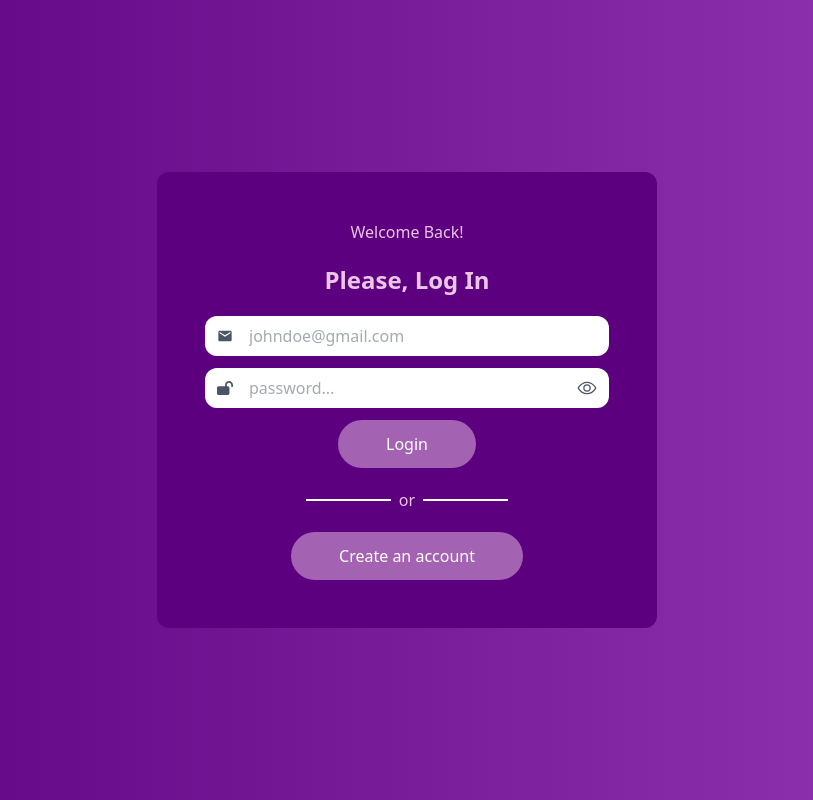
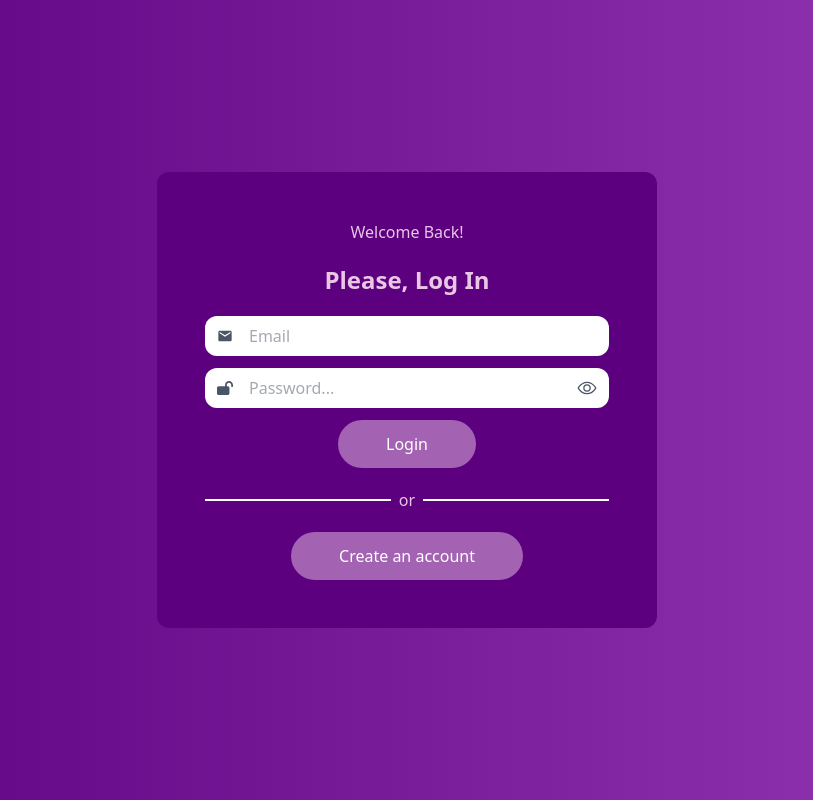
Before and after one commit to Chartine02/SpeakUp, a React (Vite) app: page /login in a window 1280 px wide. Shown: the whole page, without its empty margins (233-1046 px from the left). Built offline with nearby package versions, Linux system fonts and the light colour scheme; no server answers; a web font is replaced by a local one.

Commit message:
fix: user authentication

```diff
--- a/src/pages/auth/Login.tsx
+++ b/src/pages/auth/Login.tsx
@@ -1,110 +1,123 @@
 import { useNavigate } from "react-router";
+import { useForm } from "react-hook-form";
+import { zodResolver } from "@hookform/resolvers/zod";
+import { useState } from "react";
+import { MdEmail } from "react-icons/md";
+import { FaLockOpen } from "react-icons/fa6";
+import { LoginFormData, loginSchema } from "../../schema";
+import Routes from "../../routes";
 import Button from "../../components/Button";
 import Input from "../../components/Input";
 import Wrapper from "./Wrapper";
-import Routes from "../../routes";
-import { useForm } from "react-hook-form";
-import { zodResolver } from "@hookform/resolvers/zod";
-import { LoginFormData, loginSchema } from "../../schema";
-import { MdEmail } from "react-icons/md";
-import { FaLockOpen } from "react-icons/fa6";
-// import { users } from "../../data/users";
-import { useState } from "react";
-import axios from "axios";
 
 const Login = () => {
   const navigate = useNavigate();
-  const [loginError, setLoginError] = useState<string | null>(null);
-
-  // const user= async() => {
-  //   const response = await axios.get("https://speak-up-backend.onrender.com/user")
-  //   console.log(response.data)
-  // }
-  // user()
+  const [success, setSuccess] = useState(false);
+  const [error, setError] = useState<string | null>(null);
 
   const {
     register,
     handleSubmit,
     formState: { errors },
-  } = useForm({ resolver: zodResolver(loginSchema) });
+  } = useForm<LoginFormData>({ resolver: zodResolver(loginSchema) });
 
-  const handleLogin = async () =>{
-    console.log("logging in")
-    const response = await axios.post("https://speak-up-backend.onrender.com/auth/signin", {
-      email: "admin@gmail.com",
-      password: 12345678
-    })
-    localStorage.setItem("token", response.data.token)
-    console.log(response.data)
+  const formatLoginData = (data: LoginFormData) => ({
+    email: data.email.toLowerCase().trim(),
+    password: data.password
+  });
+
+  const onLogin = async (data: LoginFormData) => {
+    try {
+      setError(null);
+      const formattedData = formatLoginData(data);
+
+      const response = await fetch("https://speak-up-backend.onrender.com/auth/signin", {
+        method: 'POST',
+        headers: {
+          'Content-Type': 'application/json',
+          'Accept': 'application/json'
+        },
+        body: JSON.stringify(formattedData)
+      });
+
+      const responseData = await response.json();
+
+      if (!response.ok) {
+        throw new Error(responseData.message || "Login failed");
       }
-  handleLogin()
 
-  // const handleLogin = (data: LoginFormData) => {
-  //   setLoginError(null);
+      localStorage.setItem("token", responseData.token);
+      setSuccess(true);
 
-  //   const user = users.find(
-  //     (user) => user.email === data.email && user.password === data.password
-  //   );
+      setTimeout(() => {
+        navigate(Routes.TESTIMONIES);
+      }, 1000);
 
-  //   if (user) {
-  //     const token = Math.random().toString(36).substring(2) + Date.now().toString(36);
+    } catch (error) {
+      setError(error instanceof Error ? error.message : "An unexpected error occurred");
+    }
+  };
 
-  //     localStorage.setItem("token", token);
-  //     localStorage.setItem("userRole", user.role);
-  //     localStorage.setItem("userName", user.username );
-  //     localStorage.setItem("userId", user.id.toString());
-  //     localStorage.setItem("isLoggedIn", "true");
+  const inputFields = [
+    {
+      placeholder: "Email",
+      register: register("email"),
+      errorMessage: errors.email?.message,
+      icon: <MdEmail />
+    },
+    {
+      placeholder: "Password...",
+      type: "password",
+      register: register("password"),
+      errorMessage: errors.password?.message,
+      icon: <FaLockOpen />
+    }
+  ];
 
-  //     if (user.role === "ADMIN") {
-  //       navigate(Routes.ADMIN);
-  //     } else {
-  //       navigate(Routes.TESTIMONIES);
-  //     }
-  //   } else {
-  //     setLoginError("Invalid email or password");
-  //   }
-  // };
-
-  const handleNavigationToCreateAccount = () => navigate(Routes.REGISTER);
+  if (success) {
+    return (
+      <Wrapper>
+        <div className="bg-green-100 border border-green-400 text-green-700 px-4 py-3 rounded relative mb-4">
+          <strong className="font-bold">Success!</strong>
+          <span className="block sm:inline"> Login successful. Redirecting...</span>
+        </div>
+      </Wrapper>
+    );
+  }
 
   return (
     <Wrapper>
       <h3 className="tex-lg font-medium">Welcome Back!</h3>
       <h1 className="text-2xl font-bold">Please, Log In</h1>
 
-      <form onSubmit={handleSubmit(handleLogin)} className="space-y-3">
+      {error && (
+        <div className="bg-red-100 border border-red-400 text-red-700 px-4 py-3 rounded relative mb-4">
+          <strong className="font-bold">Error!</strong>
+          <span className="block sm:inline"> {error}</span>
+        </div>
+      )}
+
+      <form onSubmit={handleSubmit(onLogin)} className="space-y-3">
+        {inputFields.map((field, index) => (
           <Input
-          placeholder="johndoe@gmail.com"
-          src="user-alt.svg"
-          register={register("email")}
-          errorMessage={errors.email?.message}
+            key={index}
+            {...field}
           >
-        <MdEmail />
+            {field.icon}
           </Input>
-        <Input
-          placeholder="password..."
-          type="password"
-          src="lock-open.svg"
-          register={register("password")}
-          errorMessage={errors.password?.message}
-        >
-          <FaLockOpen />
-        </Input>
-        {loginError && (
-        <p className="text-red-400 font-medium text-sm">{loginError}</p>
-      )}
-        <Button value="Login" type="submit" />
+        ))}
+        <Button className="w-full" value="Login" type="submit" />
       </form>
-      <div className="flex justify-center">
-        <div className="flex gap-2 w-1/2 items-center">
-          <span className="h-0.5 bg-white w-full"></span>
+
+      <div className="flex gap-2 justify-center items-center">
+        <span className="h-0.5 w-1/2 bg-white"></span>
         <p>or</p>
-          <span className="h-0.5 bg-white w-full"></span>
+        <span className="h-0.5 w-1/2 bg-white"></span>
       </div>
-      </div>
+
       <Button
+        onClick={() => navigate(Routes.REGISTER)}
         value="Create an account"
-        onClick={handleNavigationToCreateAccount}
         option={true}
       />
     </Wrapper>
```
Lines whose indentation alone changed are shown as unchanged.
